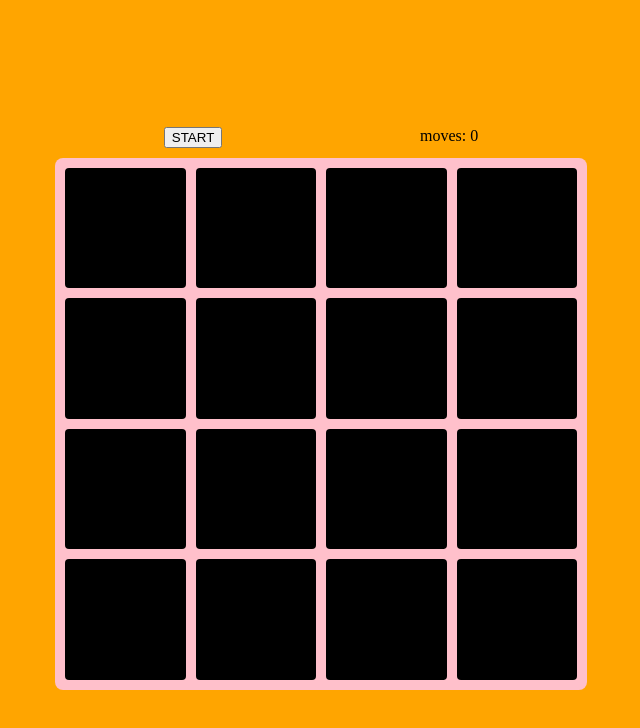
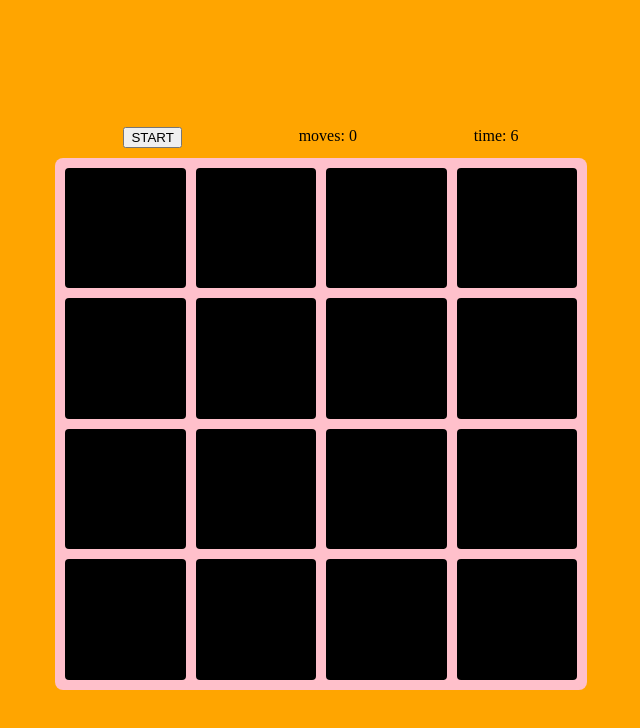
Before and after one commit to jcolinb/Memory, a plain HTML site: page index.html in a window 1280 px wide. Shown: the whole page, without its empty margins (319-959 px from the left). Drawn offline with Linux system fonts and the light colour scheme.

Commit message:
add timer

```diff
--- a/index.html
+++ b/index.html
@@ -13,6 +13,9 @@
       <div>
         moves: <span id="moves"></span>
       </div>
+      <div>
+        time: <span id="timer"></span>
+      </div>
     </div>
     <div id="container">
     </div>
--- a/js/script.js
+++ b/js/script.js
@@ -1,6 +1,7 @@
 const Board = document.getElementById('container');
 const Start = document.getElementById('start');
 const Moves = document.getElementById('moves');
+const Clock = document.getElementById('timer');
 const Icons = ['ᨖ','ᨖ','B','B','C','C','D','D','E','E','F','F','H','H','I','I'];
 const Areas = ['a','b','c','d','e','f','g','h','i','j','k','l','m','n','o','p'];
 const Deck  = {};
@@ -9,8 +10,15 @@ var   Cards = undefined;
 Start.addEventListener('click',function() {location.reload();});
 
 const GM    = {
+
   stack: [],
+
+  matches: 0,
+
   moves: 0,
+
+  secs: 0,
+
   are_equal: function (a,b) {return (a == b)},
 
   reset: function () {
@@ -48,6 +56,7 @@ const GM    = {
   Cards = document.getElementsByClassName('card');
     GM.moves = 0;
     moves.textContent = `${GM.moves}`;
+    Tick();
     new Promise((res,rej) => Board.addEventListener('click',res)).then(GM.flip);
   },
 
@@ -108,4 +117,10 @@ const Clone = function (arr) {
   return b;
 };
 
+const Tick = function () {
+  GM.secs++;
+  Clock.textContent = `${GM.secs}`;
+  setTimeout(Tick,1000);
+};
+
 GM.deal();
```
